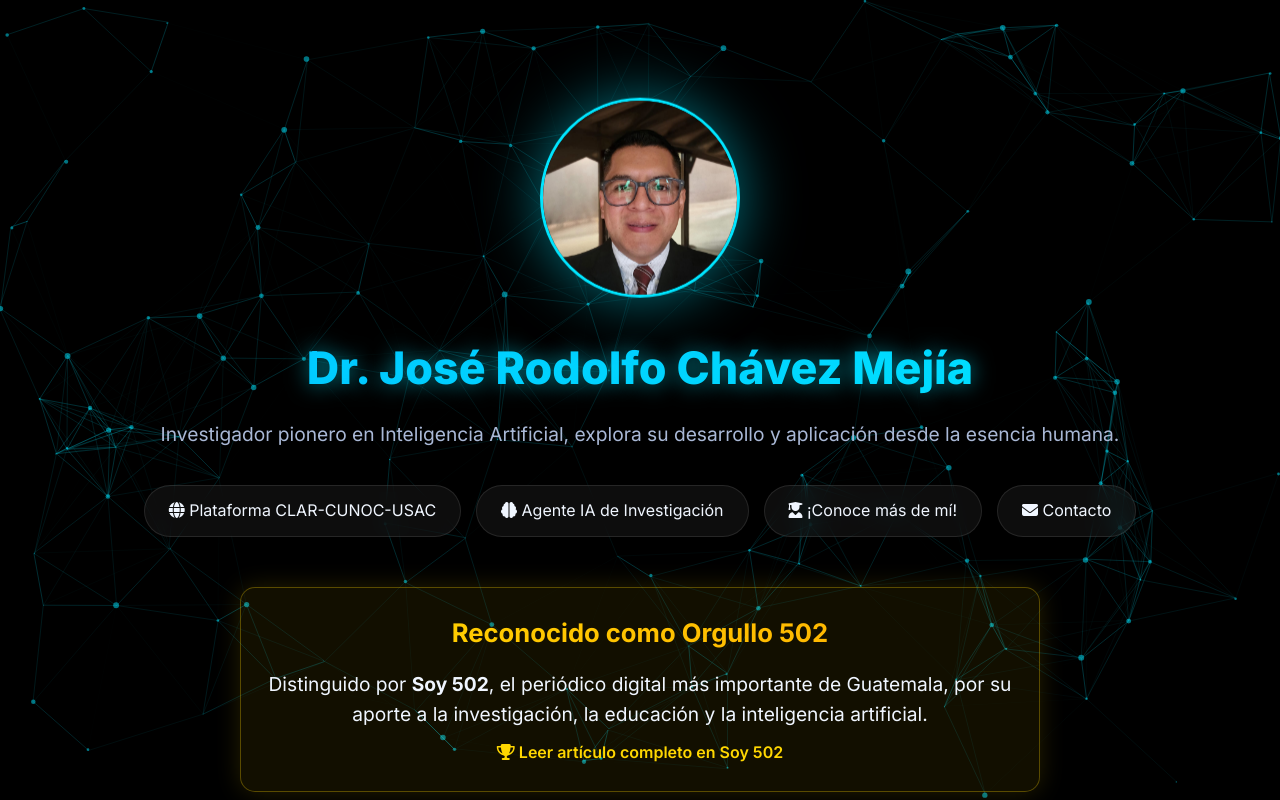
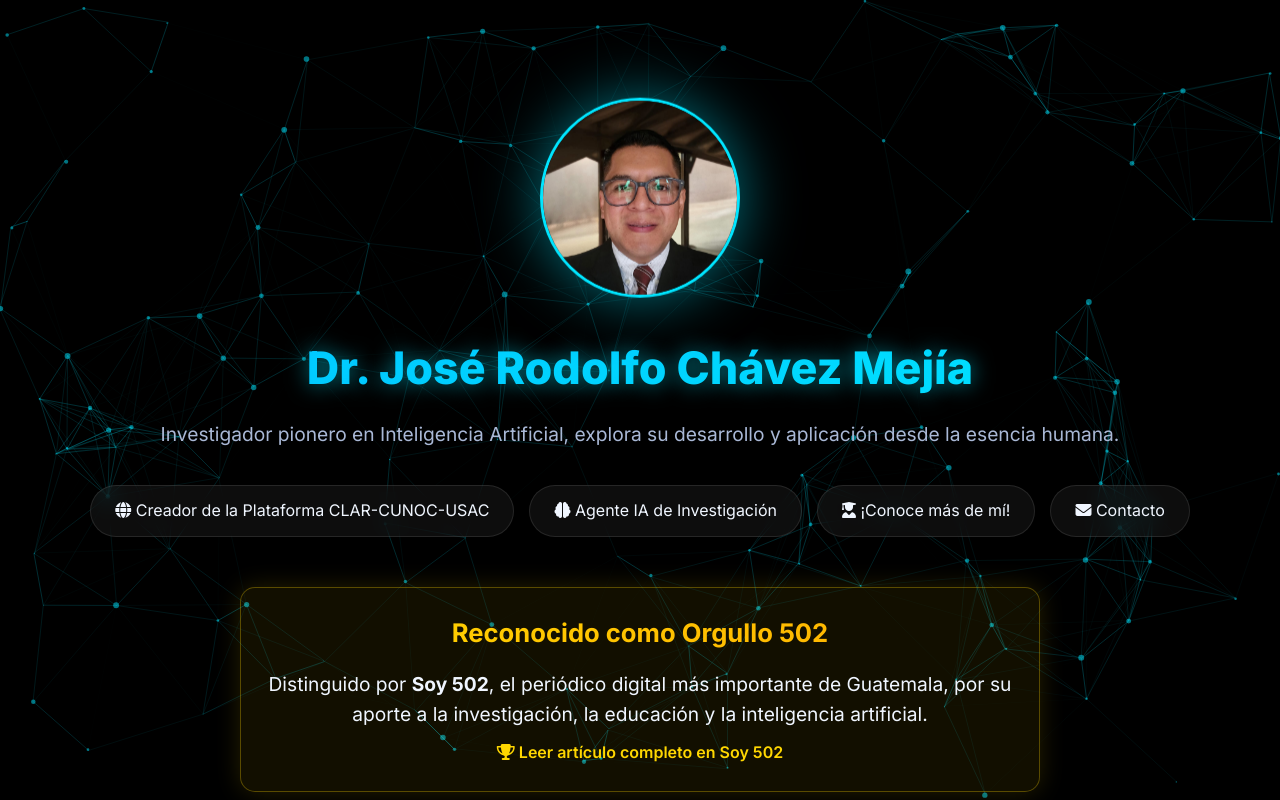
Before and after one commit to JrChavezMejia/DR.-JOSE-RODOLFO-CHAVEZ-MEJIA, a plain HTML site: page index.html in a window 1280 px wide. Shown: the top 800 px of the page. Drawn offline with nearby package versions, Linux system fonts and the light colour scheme; animation ran at ten frames a second.

Commit message:
Update index.html

```diff
--- a/index.html
+++ b/index.html
@@ -135,7 +135,7 @@
   <p>Investigador pionero en Inteligencia Artificial, explora su desarrollo y aplicación desde la esencia humana.</p>
 
   <div class="links">
-    <a href="https://jrchavezmejia.github.io/CREDITOS-CLAR-CCEE-CUNOC-USAC/" target="_blank"><i class="fas fa-globe"></i> Plataforma CLAR-CUNOC-USAC</a>
+    <a href="https://jrchavezmejia.github.io/CREDITOS-CLAR-CCEE-CUNOC-USAC/" target="_blank"><i class="fas fa-globe"></i> Creador de la Plataforma CLAR-CUNOC-USAC</a>
     <a href="https://chatgpt.com/g/g-68a48c2cd96881919e7637768859d364-planteamiento-del-problema" target="_blank"><i class="fas fa-brain"></i> Agente IA de Investigación</a>
     <a href="https://chatgpt.com/g/g-68f14dcf63008191a9cc3c61d4e536fc-dr-jose-r-chavez-mejia" target="_blank"><i class="fas fa-user-graduate"></i> ¡Conoce más de mí!</a>
     <a href="mailto:pprochame@gmail.com"><i class="fas fa-envelope"></i> Contacto</a>
```
